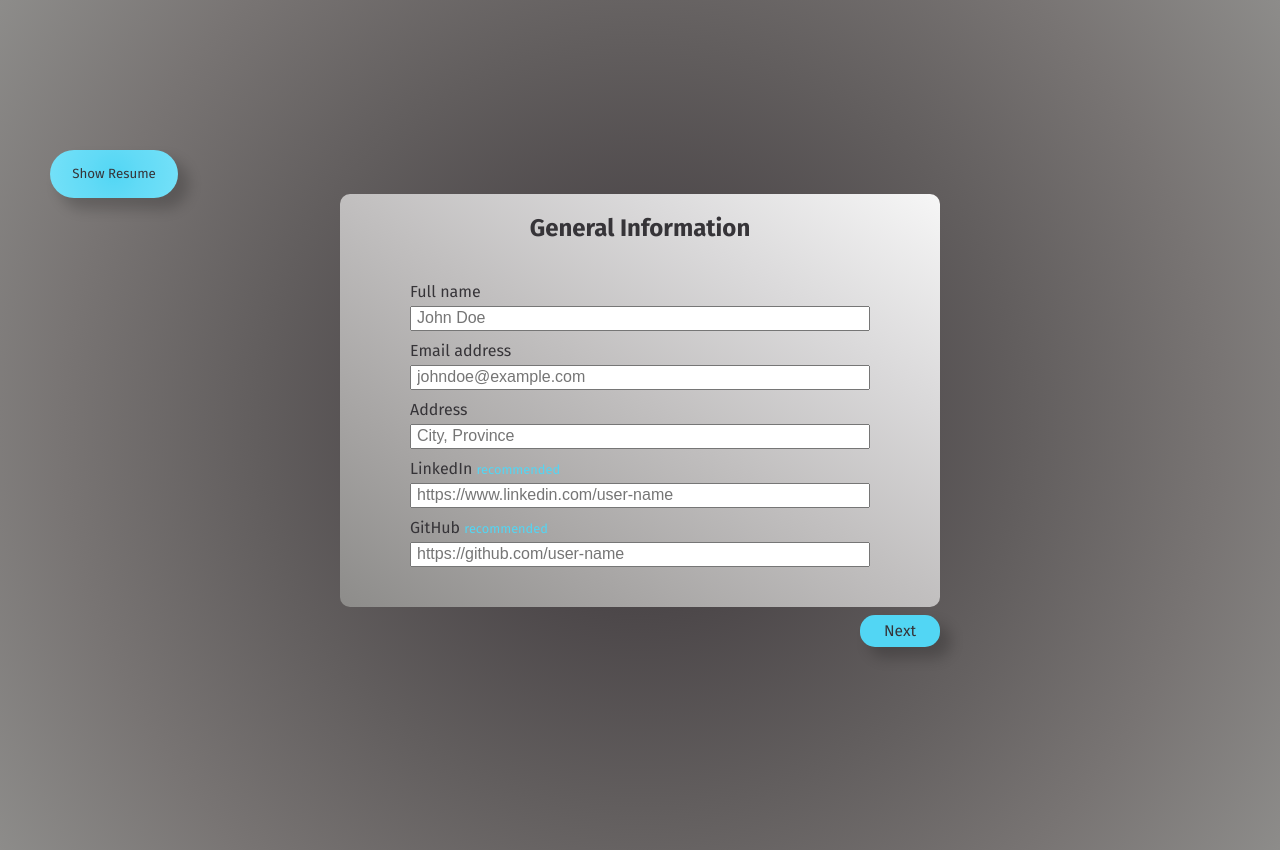
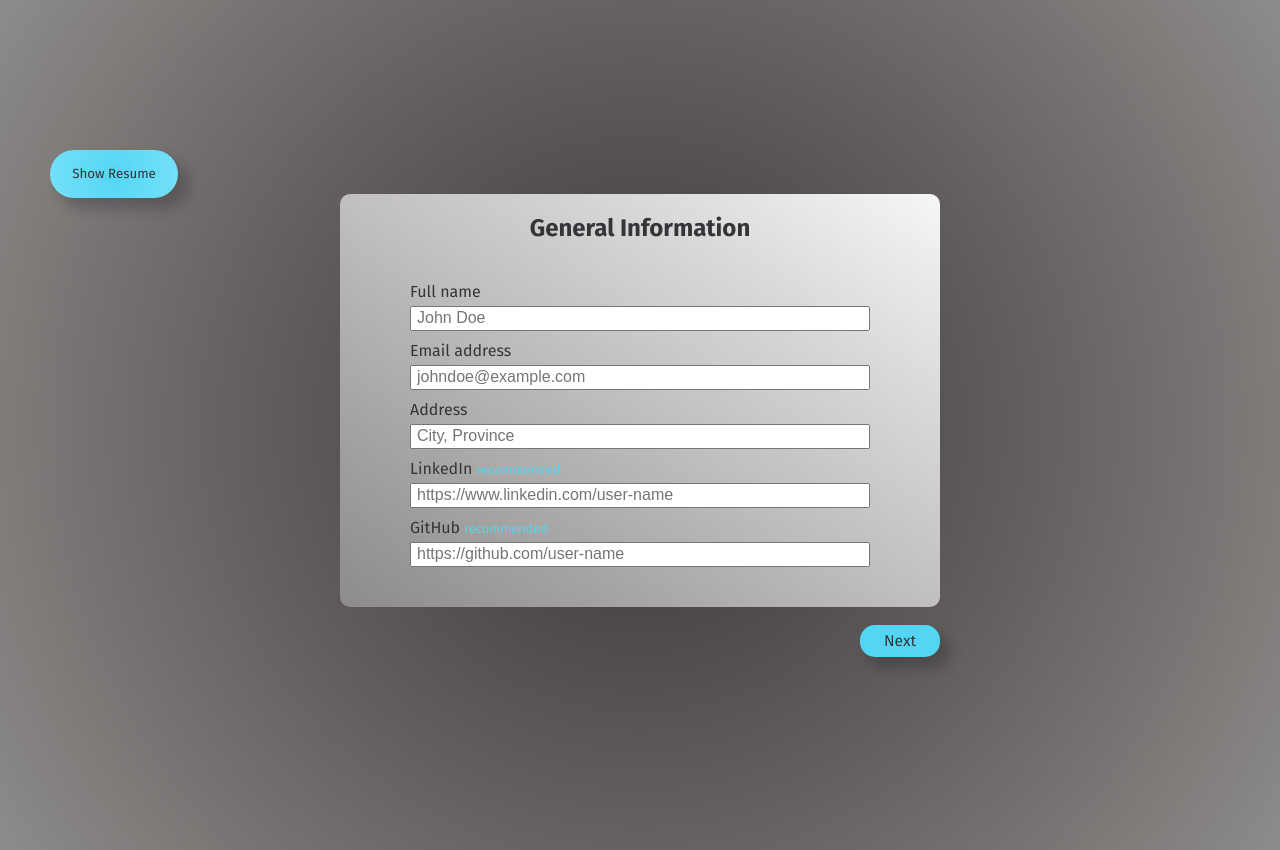
Before and after one commit to kosunghw/cv-application, a React (Vite) app: page / in a window 1280 px wide. Built offline with nearby package versions, Linux system fonts and the light colour scheme.

Commit message:
Position buttons

```diff
--- a/src/styles/form-style.css
+++ b/src/styles/form-style.css
@@ -96,13 +96,13 @@ button.next-button:hover {
 
 button.prev-button {
   position: absolute;
-  bottom: -40px;
+  bottom: -50px;
   left: 0;
 }
 
 button.next-button {
   position: absolute;
-  bottom: -40px;
+  bottom: -50px;
   right: 0;
 }
 
```
